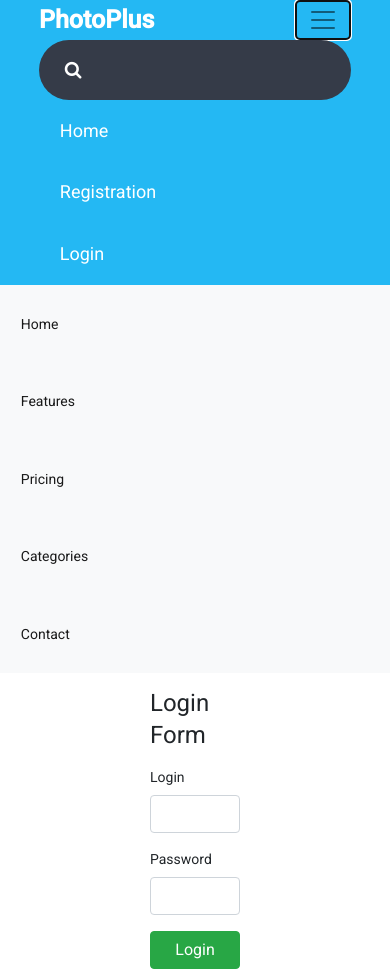
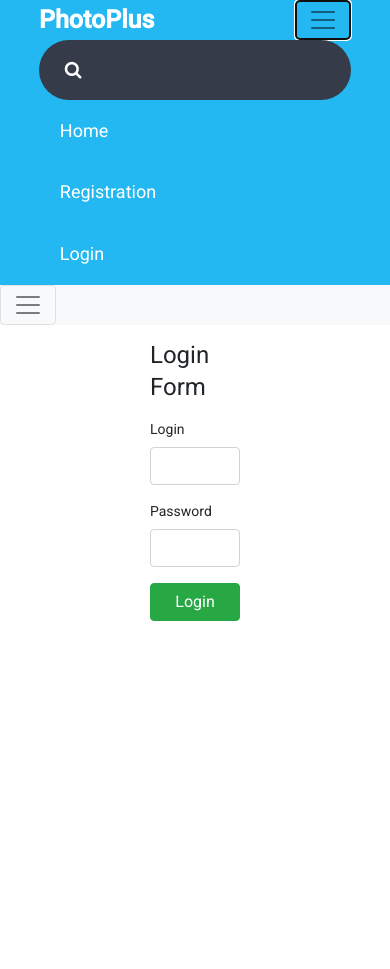
Before and after one commit to latusikl/PhotoPlus, an Angular app in the folder PhotoPlusFrontend/PhotoPlus/: page /login in a window 390 px wide. Both pictures are taken after a click on the button 323 px from the left and 32 px from the top of the page. After the commit the page ends 844 px from the top, so only its background shows below. Built offline with nearby package versions, Linux system fonts and the light colour scheme; a web font is replaced by a local one.

Commit message:
app component navbars v2 responsive

```diff
--- a/PhotoPlusFrontend/PhotoPlus/src/app/app.component.html
+++ b/PhotoPlusFrontend/PhotoPlus/src/app/app.component.html
@@ -1,10 +1,10 @@
 <header class="sticky-top">
   <nav class="container header navbar navbar-expand-lg navbar-light">
     <a href="#" routerLink="/" class="logo">PhotoPlus</a>
-    <button class="navbar-toggler" type="button" data-toggle="collapse" data-target=".navbarHeader" aria-controls="navbarHeader" aria-expanded="false" aria-label="Toggle navigation">
+    <button class="navbar-toggler" type="button" data-toggle="collapse" data-target="#navbarHeader" aria-controls="navbarHeader" aria-expanded="false" aria-label="Toggle navigation">
       <span class="navbar-toggler-icon"></span>
     </button>
-    <div class="collapse navbar-collapse navbarHeader" id="navbarHeader">
+    <div class="collapse navbar-collapse" id="navbarHeader">
       <div class="searchbar">
         <input class="search_input" type="text" name="" placeholder="Search...">
         <a href="#" class="search_icon"><i class="fa fa-search"></i></a>
@@ -17,11 +17,14 @@
     </div>
   </nav>
 </header>
-<nav class=".container.header navbar-expand-md bg-light navbar-light">
-  <div class="collapse navbar-collapse navbarHeader">
-    <ul class="navbar-nav centered-list">
+<nav class="navbar-expand-lg bg-light navbar-light">
+  <button class="navbar-toggler" type="button" data-toggle="collapse" data-target="#navbarUnderHeader" aria-controls="navbarHeader" aria-expanded="false" aria-label="Toggle navigation">
+    <span class="navbar-toggler-icon"></span>
+  </button>
+  <div class="collapse navbar-collapse " id="navbarUnderHeader">
+    <ul class="navbar-nav centered-list ">
       <li class="nav-item active centered-list-item lightenDiv">
-        <a class="nav-link" href="#">Home <span class="sr-only">(current)</span></a>
+        <a class="nav-link" href="#">About<span class="sr-only">(current)</span></a>
       </li>
       <li class="nav-item active centered-list-item lightenDiv">
         <a class="nav-link" href="#">Features</a>
--- a/PhotoPlusFrontend/PhotoPlus/src/app/app.component.scss
+++ b/PhotoPlusFrontend/PhotoPlus/src/app/app.component.scss
@@ -34,6 +34,7 @@
   list-style-type: none;
   margin: 0;
   display: flex;
+  justify-content: center;
   padding: 0 0;
 
   .centered-list-item{
```
